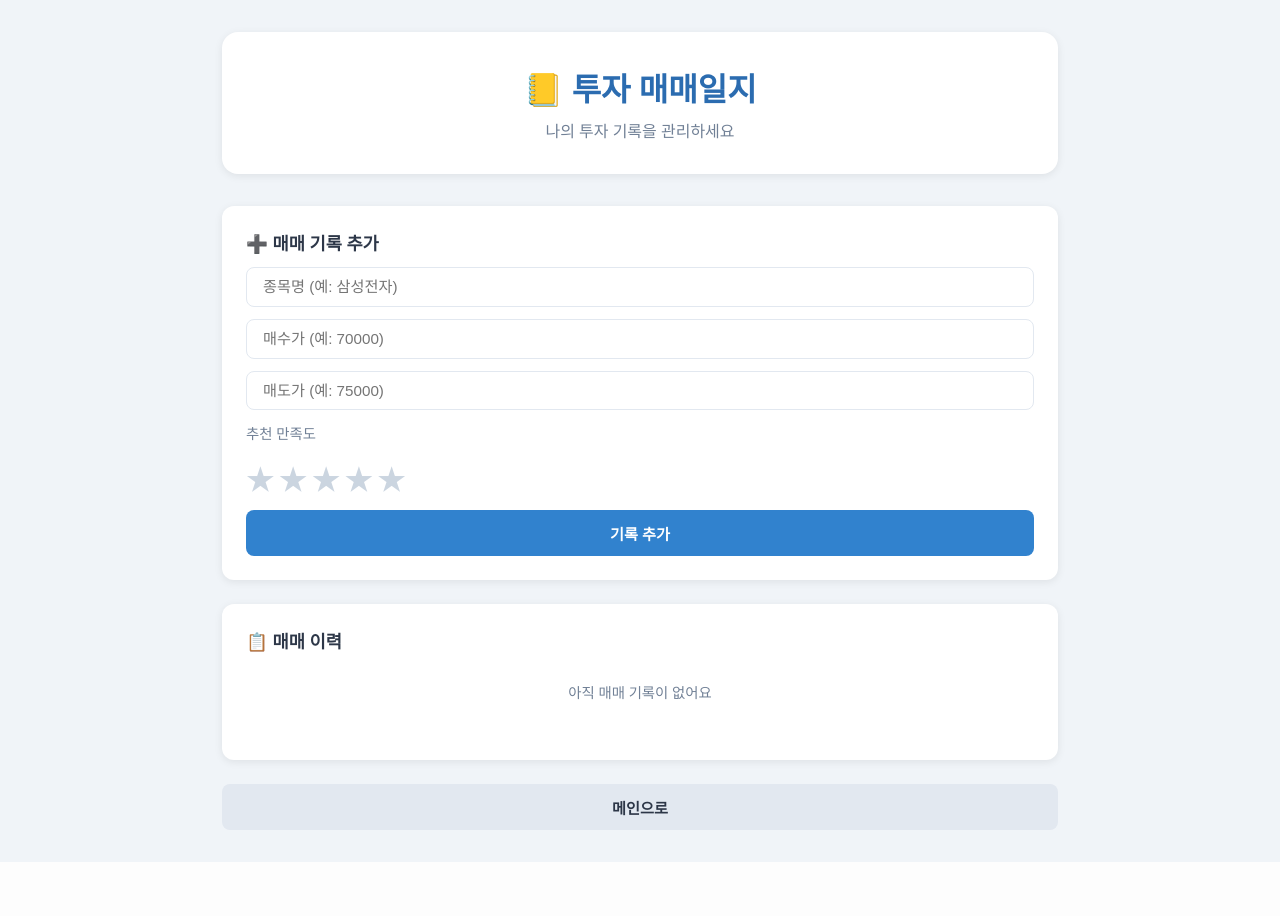
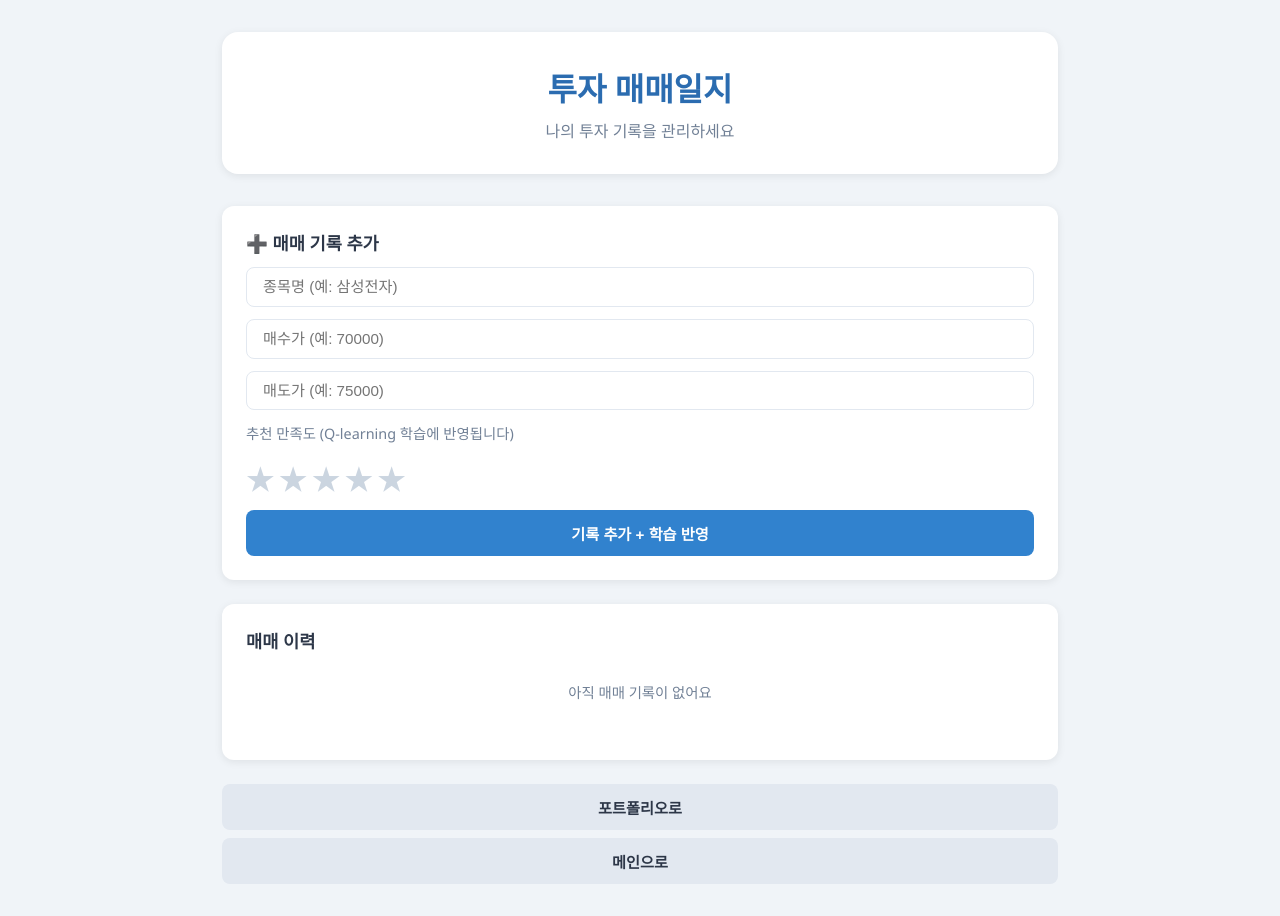
Before and after one commit to leedongho06/OSS_personalized_stock, a Flask app: page /journal in a window 1280 px wide. Before the commit the page ends 862 px from the top, so only its background shows below. Run offline with Flask 3, Linux system fonts and the light colour scheme; data that the repository does not hold is empty.

Commit message:
feat: add Q-learning feedback to journal page

```diff
--- a/templates/journal.html
+++ b/templates/journal.html
@@ -9,11 +9,10 @@
 <body>
     <div class="container">
         <header>
-            <h1>📒 투자 매매일지</h1>
+            <h1> 투자 매매일지</h1>
             <p>나의 투자 기록을 관리하세요</p>
         </header>
 
-        <!-- 매매 입력 폼 -->
         <div class="card">
             <h2>➕ 매매 기록 추가</h2>
             <form action="/journal/add" method="POST">
@@ -27,7 +26,7 @@
                        placeholder="매도가 (예: 75000)"
                        class="input-field" step="0.01" required>
                 <p style="margin-bottom:0.5rem; color:#718096; font-size:0.9rem;">
-                    추천 만족도
+                    추천 만족도 (Q-learning 학습에 반영됩니다)
                 </p>
                 <div class="star-rating">
                     {% for star in [5,4,3,2,1] %}
@@ -37,14 +36,13 @@
                     {% endfor %}
                 </div>
                 <button type="submit" class="btn btn-primary">
-                    기록 추가
+                    기록 추가 + 학습 반영
                 </button>
             </form>
         </div>
 
-        <!-- 매매 이력 -->
         <div class="card">
-            <h2>📋 매매 이력</h2>
+            <h2> 매매 이력</h2>
             {% if trades %}
             <table class="stock-table">
                 <thead>
@@ -53,7 +51,7 @@
                         <th>매수가</th>
                         <th>매도가</th>
                         <th>수익률</th>
-                        <th>평가</th>
+                        <th>만족도</th>
                         <th>날짜</th>
                     </tr>
                 </thead>
@@ -79,6 +77,7 @@
             {% endif %}
         </div>
 
+        <a href="/portfolio" class="btn btn-secondary">포트폴리오로</a>
         <a href="/" class="btn btn-secondary">메인으로</a>
     </div>
 </body>
```
